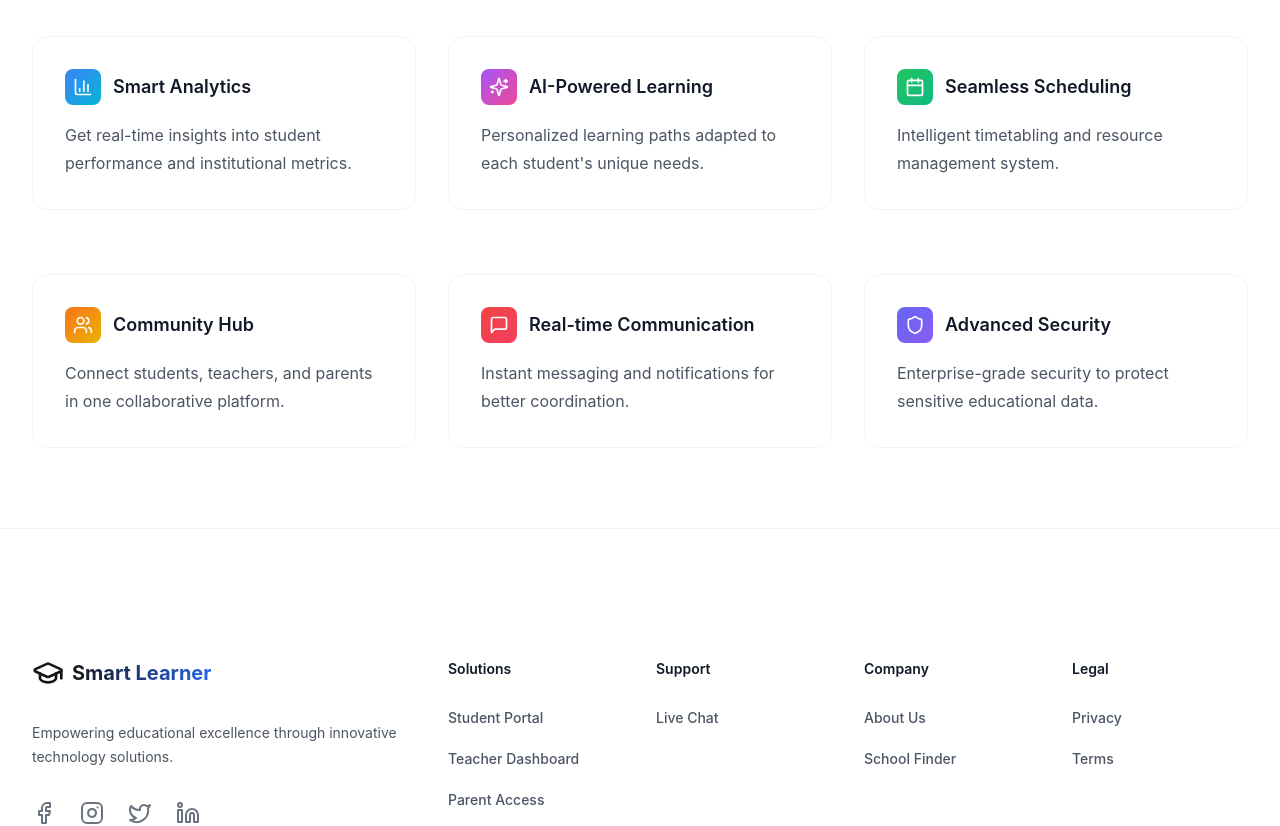
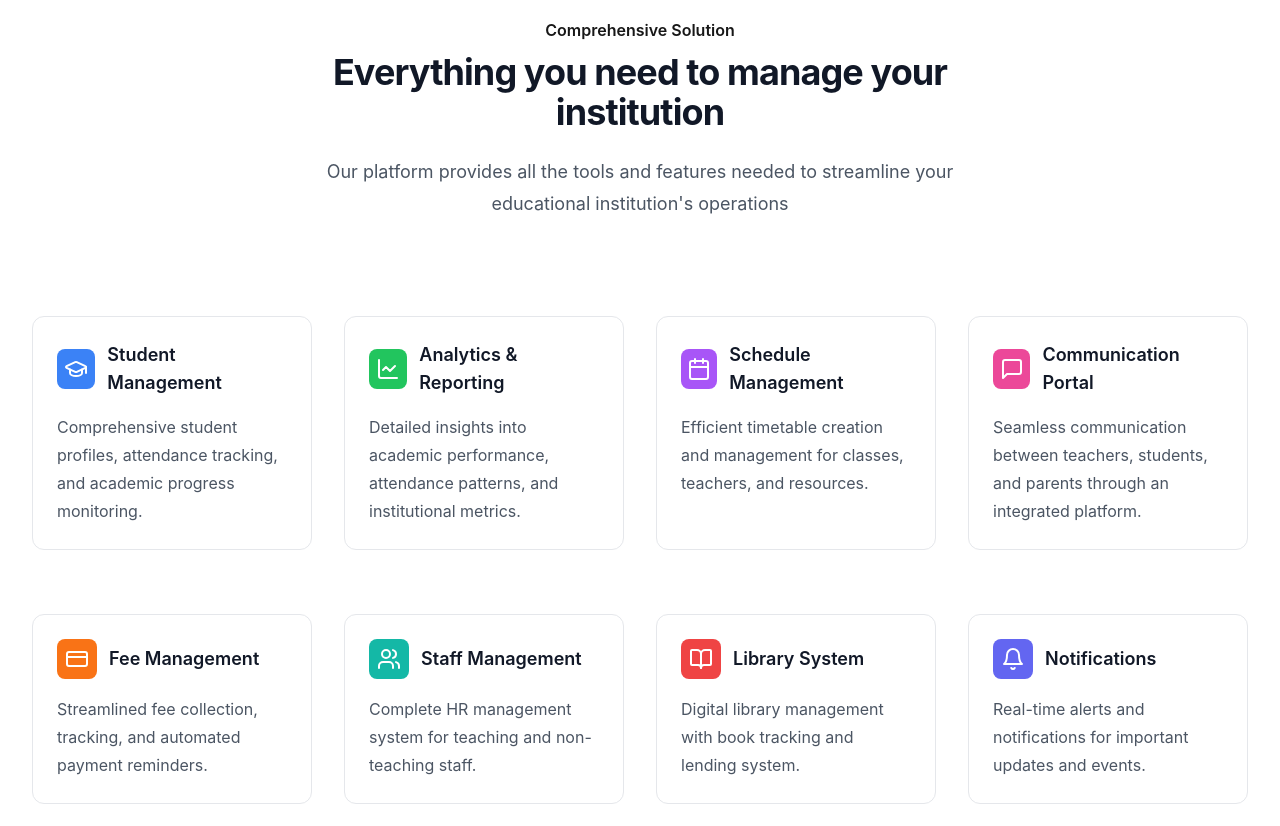
Before and after one commit to mcmanyika/learner, a React (Vite) app: page / in a window 1280 px wide. Shown: the part 1040-1866 px from the top of the page. Built offline with nearby package versions, Linux system fonts and the light colour scheme; no server answers.

Commit message:
updated Features in header

```diff
--- a/src/components/sections/Features.tsx
+++ b/src/components/sections/Features.tsx
@@ -1,121 +1,159 @@
+import { motion } from 'framer-motion';
+import { useEffect } from 'react';
 import {
-  Sparkles,
-  BarChart3,
+  GraduationCap,
+  LineChart,
   Calendar,
+  MessageSquare,
+  CreditCard,
   Users,
-  MessageSquare,
-  Shield,
+  BookOpen,
+  Bell
 } from 'lucide-react';
-import { cn } from '@/lib/utils';
-import { motion } from 'framer-motion';
 
 const features = [
   {
-    name: 'Smart Analytics',
-    description: 'Get real-time insights into student performance and institutional metrics.',
-    icon: BarChart3,
-    gradient: 'from-blue-500 to-cyan-500'
+    name: 'Student Management',
+    description: 'Comprehensive student profiles, attendance tracking, and academic progress monitoring.',
+    icon: GraduationCap,
+    bgColor: 'bg-blue-500',
+    hoverColor: 'group-hover:bg-blue-600',
   },
   {
-    name: 'AI-Powered Learning',
-    description: 'Personalized learning paths adapted to each student\'s unique needs.',
-    icon: Sparkles,
-    gradient: 'from-purple-500 to-pink-500'
+    name: 'Analytics & Reporting',
+    description: 'Detailed insights into academic performance, attendance patterns, and institutional metrics.',
+    icon: LineChart,
+    bgColor: 'bg-green-500',
+    hoverColor: 'group-hover:bg-green-600',
   },
   {
-    name: 'Seamless Scheduling',
-    description: 'Intelligent timetabling and resource management system.',
+    name: 'Schedule Management',
+    description: 'Efficient timetable creation and management for classes, teachers, and resources.',
     icon: Calendar,
-    gradient: 'from-green-500 to-emerald-500'
+    bgColor: 'bg-purple-500',
+    hoverColor: 'group-hover:bg-purple-600',
   },
   {
-    name: 'Community Hub',
-    description: 'Connect students, teachers, and parents in one collaborative platform.',
-    icon: Users,
-    gradient: 'from-orange-500 to-yellow-500'
+    name: 'Communication Portal',
+    description: 'Seamless communication between teachers, students, and parents through an integrated platform.',
+    icon: MessageSquare,
+    bgColor: 'bg-pink-500',
+    hoverColor: 'group-hover:bg-pink-600',
   },
   {
-    name: 'Real-time Communication',
-    description: 'Instant messaging and notifications for better coordination.',
-    icon: MessageSquare,
-    gradient: 'from-red-500 to-rose-500'
+    name: 'Fee Management',
+    description: 'Streamlined fee collection, tracking, and automated payment reminders.',
+    icon: CreditCard,
+    bgColor: 'bg-orange-500',
+    hoverColor: 'group-hover:bg-orange-600',
   },
   {
-    name: 'Advanced Security',
-    description: 'Enterprise-grade security to protect sensitive educational data.',
-    icon: Shield,
-    gradient: 'from-indigo-500 to-violet-500'
-  }
+    name: 'Staff Management',
+    description: 'Complete HR management system for teaching and non-teaching staff.',
+    icon: Users,
+    bgColor: 'bg-teal-500',
+    hoverColor: 'group-hover:bg-teal-600',
+  },
+  {
+    name: 'Library System',
+    description: 'Digital library management with book tracking and lending system.',
+    icon: BookOpen,
+    bgColor: 'bg-red-500',
+    hoverColor: 'group-hover:bg-red-600',
+  },
+  {
+    name: 'Notifications',
+    description: 'Real-time alerts and notifications for important updates and events.',
+    icon: Bell,
+    bgColor: 'bg-indigo-500',
+    hoverColor: 'group-hover:bg-indigo-600',
+  },
 ];
 
+const containerVariants = {
+  hidden: { opacity: 0 },
+  visible: {
+    opacity: 1,
+    transition: {
+      staggerChildren: 0.1
+    }
+  }
+};
+
+const itemVariants = {
+  hidden: { opacity: 0, y: 20 },
+  visible: {
+    opacity: 1,
+    y: 0,
+    transition: {
+      duration: 0.5
+    }
+  }
+};
+
 export function Features() {
+  useEffect(() => {
+    // Handle direct navigation to #features
+    if (window.location.hash === '#features') {
+      const element = document.getElementById('features');
+      if (element) {
+        element.scrollIntoView({ behavior: 'smooth' });
+      }
+    }
+  }, []);
+
   return (
-    <div id="features" className="py-24 sm:py-20">
+    <section
+      id='features'
+      className="bg-white py-24 sm:py-32 scroll-mt-20"
+    >
       <div className="mx-auto max-w-7xl px-6 lg:px-8">
         <motion.div
           initial={{ opacity: 0, y: 20 }}
           animate={{ opacity: 1, y: 0 }}
           transition={{ duration: 0.6 }}
-          className="mx-auto max-w-2xl lg:text-center"
+          className="mx-auto max-w-2xl text-center"
         >
-          <motion.h2
-            initial={{ opacity: 0 }}
-            animate={{ opacity: 1 }}
-            transition={{ delay: 0.2 }}
-            className="text-base font-semibold leading-7 text-primary uppercase"
-          >
-            Powerful Features
-          </motion.h2>
+          <h2 className="text-base font-semibold leading-7 text-primary">
+            Comprehensive Solution
+          </h2>
+          <p className="mt-2 text-3xl font-bold tracking-tight text-gray-900 sm:text-4xl">
+            Everything you need to manage your institution
+          </p>
+          <p className="mt-6 text-lg leading-8 text-gray-600">
+            Our platform provides all the tools and features needed to streamline your educational institution's operations
+          </p>
         </motion.div>
-        <div className="mx-auto max-w-2xl mt-10 lg:max-w-none">
-          <dl className="grid max-w-xl grid-cols-1 gap-x-8 gap-y-16 lg:max-w-none lg:grid-cols-3">
-            {features.map((feature, index) => (
+
+        <motion.div
+          variants={containerVariants}
+          initial="hidden"
+          animate="visible"
+          className="mx-auto mt-16 max-w-2xl sm:mt-20 lg:mt-24 lg:max-w-none"
+        >
+          <dl className="grid max-w-xl grid-cols-1 gap-x-8 gap-y-16 lg:max-w-none lg:grid-cols-4">
+            {features.map((feature) => (
               <motion.div
                 key={feature.name}
-                initial={{ opacity: 0, y: 50 }}
-                animate={{ opacity: 1, y: 0 }}
-                transition={{
-                  duration: 0.5,
-                  delay: 0.2 + index * 0.1,
-                  ease: "easeOut"
-                }}
-                whileHover={{
-                  y: -8,
-                  transition: { duration: 0.2 }
-                }}
-                className="flex flex-col rounded-2xl border border-gray-100 p-8 hover:shadow-lg"
+                variants={itemVariants}
+                whileHover={{ scale: 1.05 }}
+                transition={{ duration: 0.2 }}
+                className="group flex flex-col rounded-xl border border-gray-200 p-6 hover:shadow-lg"
               >
-                <motion.dt
-                  initial={{ opacity: 0 }}
-                  animate={{ opacity: 1 }}
-                  transition={{ delay: 0.3 + index * 0.1 }}
-                  className="flex items-center gap-x-3 text-lg font-semibold leading-7 text-gray-900"
-                >
-                  <motion.div
-                    whileHover={{ scale: 1.1 }}
-                    whileTap={{ scale: 0.95 }}
-                    className={cn(
-                      "rounded-lg p-2 bg-gradient-to-br",
-                      feature.gradient
-                    )}
-                  >
-                    <feature.icon className="h-5 w-5 text-white" aria-hidden="true" />
-                  </motion.div>
+                <dt className="flex items-center gap-x-3 text-lg font-semibold leading-7 text-gray-900">
+                  <div className={`flex h-10 w-10 items-center justify-center rounded-lg transition-colors duration-200 ${feature.bgColor} ${feature.hoverColor}`}>
+                    <feature.icon className="h-6 w-6 text-white" aria-hidden="true" />
+                  </div>
                   {feature.name}
-                </motion.dt>
-                <motion.dd
-                  initial={{ opacity: 0 }}
-                  animate={{ opacity: 1 }}
-                  transition={{ delay: 0.4 + index * 0.1 }}
-                  className="mt-4 flex flex-auto flex-col text-base leading-7 text-gray-600"
-                >
+                </dt>
+                <dd className="mt-4 flex flex-auto flex-col text-base leading-7 text-gray-600">
                   <p className="flex-auto">{feature.description}</p>
-                </motion.dd>
+                </dd>
               </motion.div>
             ))}
           </dl>
-        </div>
+        </motion.div>
       </div>
-    </div>
+    </section>
   );
 }
--- a/src/index.css
+++ b/src/index.css
@@ -25,8 +25,6 @@ a {
 a:hover {
   color: #535bf2;
 }
-
-
 
 h1 {
   font-size: 3.2em;
@@ -129,3 +127,7 @@ button:focus-visible {
     @apply bg-background text-foreground;
   }
 }
+
+html {
+  scroll-behavior: smooth;
+}
--- a/src/pages/PricingPage.tsx
+++ b/src/pages/PricingPage.tsx
@@ -1,6 +1,7 @@
 import { Check } from 'lucide-react';
 import { Button } from '@/components/ui/button';
 import { Card } from '@/components/ui/card';
+import { Link } from 'react-router-dom';
 
 const tiers = [
   {
@@ -104,8 +105,11 @@ export function PricingPage() {
                     ? 'bg-primary hover:bg-primary/90'
                     : 'bg-white text-primary hover:bg-gray-50 ring-1 ring-inset ring-primary/20'
                 }`}
+                asChild
               >
-                Get started today
+                <Link to="/register">
+                  Get started today
+                </Link>
               </Button>
             </Card>
           ))}
```
Also changed, not shown: src/components/layout/Header.tsx (+40 -9 lines).
